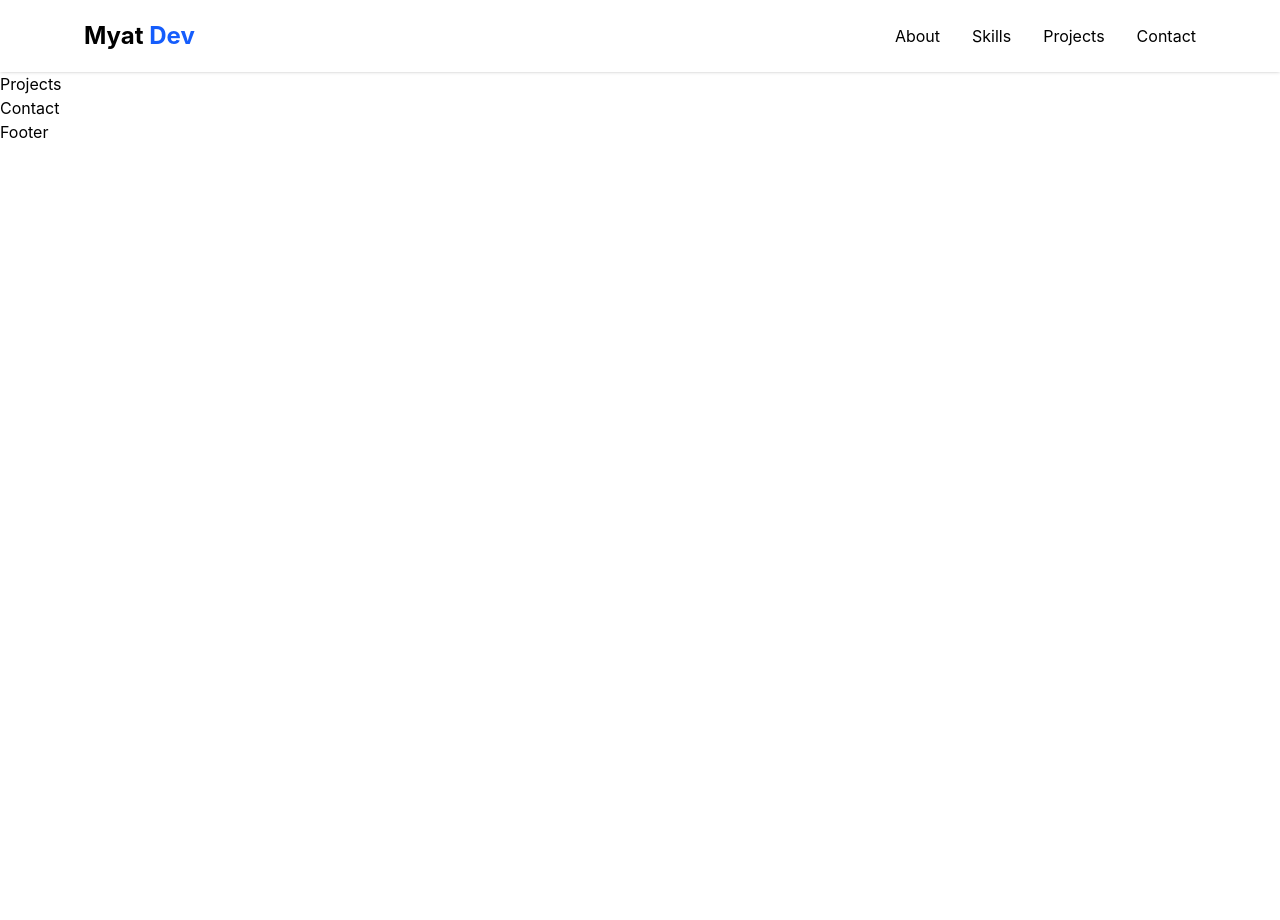
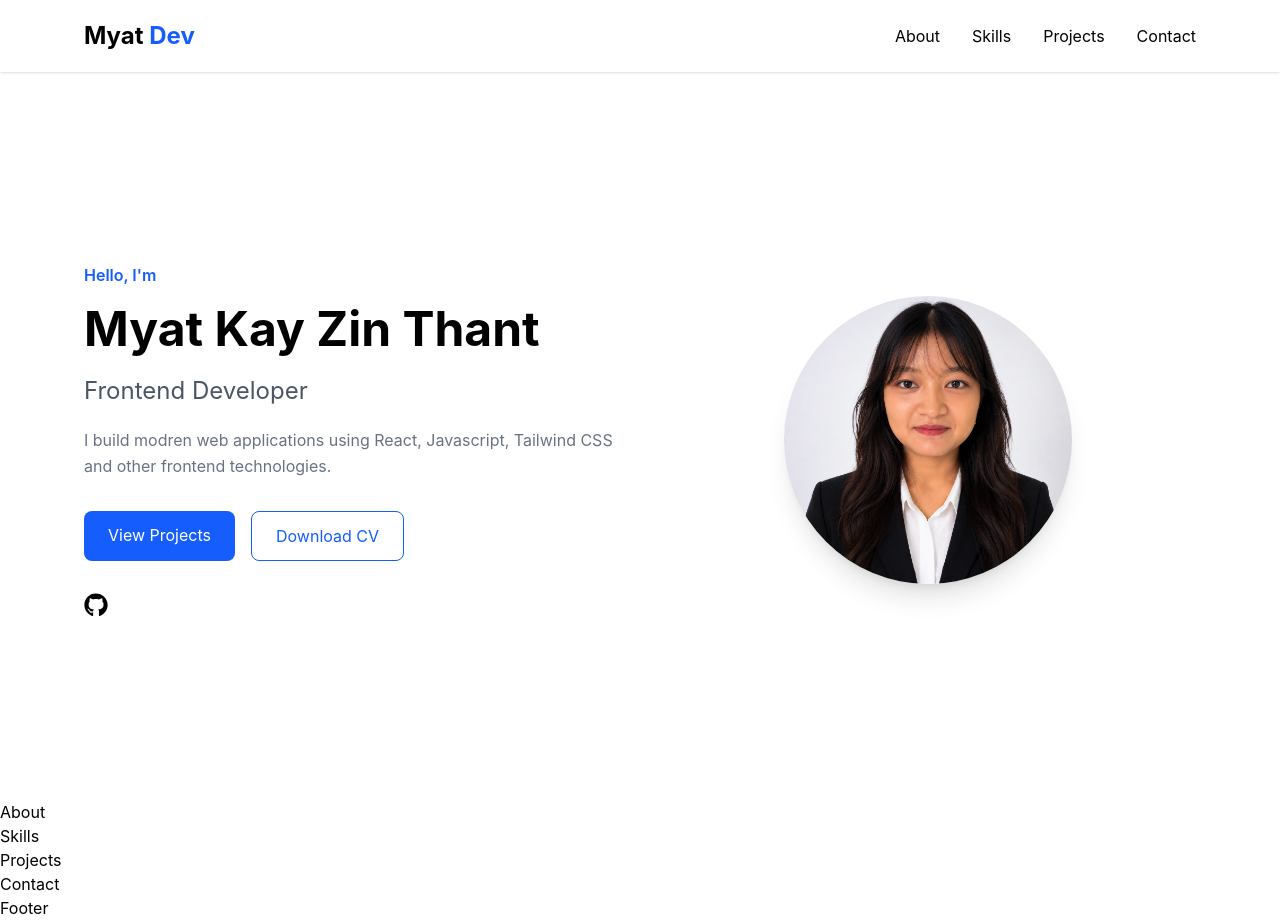
Before and after one commit to myatkayzinthant-123/My-Portfolio-Website, a React (Vite) app: page / in a window 1280 px wide. Before the commit the page ends 800 px from the top, so only its background shows below. Built offline with nearby package versions, Linux system fonts and the light colour scheme.

Commit message:
create hero section with profile and social links

```diff
--- a/src/components/Hero.jsx
+++ b/src/components/Hero.jsx
@@ -1,11 +1,102 @@
 import React from 'react'
 import profile from "../assets/profile.png"
+import { FaGithub } from 'react-icons/fa'
+import { motion } from "framer-motion";
 
 const Hero = () => {
   return (
-    <>
-      Hero
-    </>
+   <section className='min-h-screen flex items-center pt-20'>
+
+    <div className='max-w-6xl mx-auto px-5 grid md:grid-cols-2 gap-10 items-center'>
+
+
+      <motion.div
+        initial = {{
+          opacity: 0,
+          x: -50
+        }}
+
+        animate = {{
+          opacity: 1,
+          x: 0
+        }}
+
+        transition={{
+          duration: 0.8
+        }}
+      >
+        <p className='text-blue-600 font-semibold mb-3'>
+          Hello, I'm
+        </p>
+
+        <h1 className='text-5xl font-bold leading-tight'>
+          Myat Kay Zin Thant
+        </h1>
+
+        <h2 className='text-2xl mt-4 text-gray-600'>
+          Frontend Developer
+        </h2>
+
+        <p className='mt-5 text-gray-500 leading-relaxed'>
+          I build modren web applications using React, Javascript, Tailwind CSS and other frontend technologies.
+        </p>
+
+        {/* BUTTONS */}
+        <div className='flex gap-4 mt-8'>
+          <a
+            href="#projects"
+            className='bg-blue-600 text-white px-6 py-3 rounded-lg hover:bg-blue-700'
+          >
+            View Projects
+          </a>
+
+          <a
+            href="/cv.pdf"
+            className='border border-blue-600 text-blue-600 px-6 py-3 rounded-lg'
+          >
+            Download CV
+          </a>
+        </div>
+
+
+        {/* SOCIAL */}
+        <div className='flex gap-5 mt-8 text-2xl'>
+          <a href="https://github.com/myatkayzinthant-123" target='_blank'>
+            <FaGithub/>
+          </a>
+        </div>
+
+      </motion.div>
+
+
+
+      <motion.div
+        initial = {{
+          opacity: 0,
+          scale: 0.8
+        }}
+
+        animate = {{
+          opacity: 1,
+          scale: 1
+        }}
+
+        transition = {{
+          duration: 0.8
+        }}
+
+        className='flex justify-center'
+      >
+        <img
+          src={profile}
+          alt='profile'
+          className='w-72 h-72 rounded-full object-cover shadow-xl'
+        />
+      </motion.div>
+
+    </div>
+
+   </section>
   )
 }
 
```
